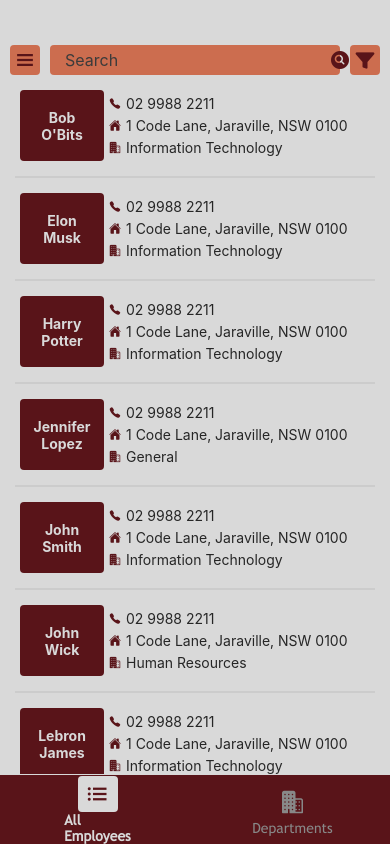
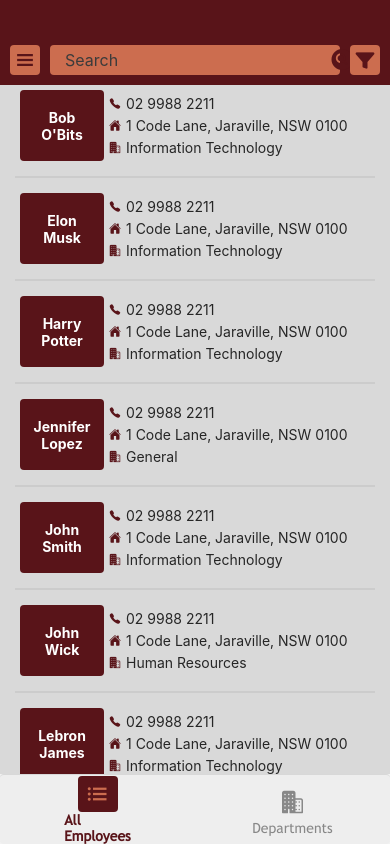
Before and after one commit to mrdlam87/roi-hr, a React Native app: screen /EmployeesOverview in a window 390 px wide. Built offline with nearby package versions, Linux system fonts and the light colour scheme.

Commit message:
Implement search bar functionality

```diff
--- a/App.js
+++ b/App.js
@@ -19,6 +19,8 @@ export default function App() {
   }
 
   return (
+    <>
+      <StatusBar style="light" />
       <EmployeeProvider>
         <NavigationContainer>
           <Stack.Navigator screenOptions={{ headerShown: false }}>
@@ -31,5 +33,6 @@ export default function App() {
           </Stack.Navigator>
         </NavigationContainer>
       </EmployeeProvider>
+    </>
   );
 }
--- a/components/employees-overview/EmployeeCard.jsx
+++ b/components/employees-overview/EmployeeCard.jsx
@@ -67,7 +67,7 @@ const styles = StyleSheet.create({
     elevation: 7,
   },
   nameText: {
-    color: GlobalStyles.colors.secondaryLightGrey,
+    color: "white",
     textAlign: "center",
     fontWeight: "bold",
   },
--- a/components/ui/Header.jsx
+++ b/components/ui/Header.jsx
@@ -2,15 +2,23 @@ import { StyleSheet, View, Text, Pressable } from "react-native";
 import SearchBar from "./SearchBar";
 import { GlobalStyles } from "../../constants/styles";
 import Ionicons from "@expo/vector-icons/Ionicons";
+import { useContext, useState } from "react";
+import { EmployeeContext } from "../../contexts/employee.context";
 
 const Header = () => {
+  const { searchString, setSearchString } = useContext(EmployeeContext);
+
   return (
     <View style={styles.container}>
       <View style={styles.contentContainer}>
         <Pressable style={styles.iconContainer}>
           <Ionicons name="menu" size={24} style={styles.icon} />
         </Pressable>
-        <SearchBar style={styles.searchBar} />
+        <SearchBar
+          style={styles.searchBar}
+          value={searchString}
+          onChange={setSearchString}
+        />
         <Pressable style={styles.iconContainer}>
           <Ionicons name="funnel" size={20} style={styles.icon} />
         </Pressable>
@@ -24,8 +32,8 @@ export default Header;
 const styles = StyleSheet.create({
   container: {
     padding: 10,
-    backgroundColor: GlobalStyles.colors.secondaryLightGrey,
-    elevation: 5,
+    backgroundColor: GlobalStyles.colors.primaryRed,
+    elevation: 10,
   },
   contentContainer: {
     flexDirection: "row",
--- a/components/ui/SearchBar.jsx
+++ b/components/ui/SearchBar.jsx
@@ -2,7 +2,7 @@ import { StyleSheet, View, Text, TextInput } from "react-native";
 import { GlobalStyles } from "../../constants/styles";
 import Ionicons from "@expo/vector-icons/Ionicons";
 
-const SearchBar = ({ style }) => {
+const SearchBar = ({ style, value, onChange }) => {
   return (
     <View style={[styles.container, style]}>
       <TextInput
@@ -10,8 +10,10 @@ const SearchBar = ({ style }) => {
         placeholder="Search"
         placeholderTextColor={GlobalStyles.colors.secondaryMidGrey}
         cursorColor={GlobalStyles.colors.primaryRed}
+        value={value}
+        onChangeText={onChange}
       />
-      <Ionicons name="search-circle" size={24} style={styles.icon} />
+      <Ionicons name="search-circle" size={28} style={styles.icon} />
     </View>
   );
 };
--- a/components/ui/TabBar.jsx
+++ b/components/ui/TabBar.jsx
@@ -14,7 +14,13 @@ const TabBar = () => {
         tabBarShowLabel: false,
         tabBarStyle: {
           height: 70,
-          backgroundColor: GlobalStyles.colors.primaryRed,
+          // elevation: 10,
+          // position: "absolute",
+          // bottom: 10,
+          // left: 10,
+          // right: 10,
+          borderRadius: GlobalStyles.borderRadius,
+          backgroundColor: "#eee",
         },
       }}
     >
--- a/components/ui/TabItem.jsx
+++ b/components/ui/TabItem.jsx
@@ -9,7 +9,7 @@ const TabItem = ({ label, iconName, focused }) => {
         <Ionicons
           name={iconName}
           size={24}
-          color={focused ? GlobalStyles.colors.primaryRed : "#888"}
+          color={focused ? GlobalStyles.colors.secondaryLightOrange : "#888"}
         />
       </View>
       <Text style={[styles.text, focused && styles.textFocused]}>{label}</Text>
@@ -28,7 +28,7 @@ const styles = StyleSheet.create({
     padding: 5,
   },
   iconFocused: {
-    backgroundColor: GlobalStyles.colors.secondaryLightGrey,
+    backgroundColor: GlobalStyles.colors.primaryRed,
     borderRadius: GlobalStyles.borderRadius,
     width: 40,
     alignItems: "center",
@@ -39,7 +39,7 @@ const styles = StyleSheet.create({
     color: "#888",
   },
   textFocused: {
-    color: GlobalStyles.colors.secondaryLightGrey,
+    color: GlobalStyles.colors.primaryRed,
     fontWeight: "bold",
   },
 });
--- a/contexts/employee.context.jsx
+++ b/contexts/employee.context.jsx
@@ -1,21 +1,38 @@
-import { createContext, useState } from "react";
+import { createContext, useEffect, useState } from "react";
+import { Employess } from "../constants/employess";
 
 export const EmployeeContext = createContext({
   selectedEmployee: null,
   setSelectedEmployee: () => {},
   showEmployeeDetail: false,
   setShowEmployeeDetail: () => {},
+  searchString: "",
+  setSearchString: () => {},
+  searchedEmployess: Employess,
+  setSearchedEmployess: () => {},
 });
 
 export const EmployeeProvider = ({ children }) => {
   const [showEmployeeDetail, setShowEmployeeDetail] = useState(false);
   const [selectedEmployee, setSelectedEmployee] = useState(null);
+  const [searchString, setSearchString] = useState("");
+  const [searchedEmployess, setSearchedEmployess] = useState(Employess);
+
+  useEffect(() => {
+    const filteredEmployees = Employess.filter((employee) =>
+      employee.name.toLowerCase().includes(searchString.toLowerCase())
+    );
+    setSearchedEmployess(filteredEmployees);
+  }, [searchString]);
 
   const value = {
     showEmployeeDetail,
     setShowEmployeeDetail,
     selectedEmployee,
     setSelectedEmployee,
+    searchString,
+    setSearchString,
+    searchedEmployess,
   };
 
   return (
--- a/screens/AllEmployeesScreen.jsx
+++ b/screens/AllEmployeesScreen.jsx
@@ -2,13 +2,11 @@ import { useContext, useState } from "react";
 import { StyleSheet, View, Text, FlatList } from "react-native";
 import EmployeeCard from "../components/employees-overview/EmployeeCard";
 import EmployeeDetailModal from "../components/employees-overview/EmployeeDetailModal";
-import SearchBar from "../components/ui/SearchBar";
-import { Employess } from "../constants/employess";
 import { GlobalStyles } from "../constants/styles";
 import { EmployeeContext } from "../contexts/employee.context";
 
 const AllEmployeesScreen = () => {
-  const { showEmployeeDetail, setShowEmployeeDetail, setSelectedEmployee } =
+  const { searchedEmployess, setShowEmployeeDetail, setSelectedEmployee } =
     useContext(EmployeeContext);
 
   const employeeClickHandler = (employee) => {
@@ -22,7 +20,9 @@ const AllEmployeesScreen = () => {
       onPress={employeeClickHandler.bind(this, item)}
     />
   );
-  const sortedEmployees = Employess.sort((a, b) => (a.name > b.name ? 1 : -1));
+  const sortedEmployees = searchedEmployess.sort((a, b) =>
+    a.name > b.name ? 1 : -1
+  );
 
   return (
     <View style={styles.container}>
```
Lines whose indentation alone changed are shown as unchanged.
